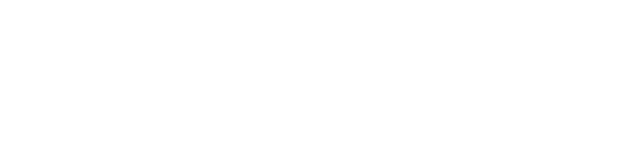
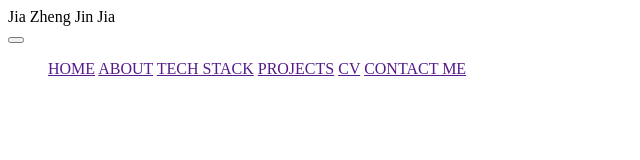
Before and after one commit to j-jinjia/personal-portfolio, a plain HTML site: page index.html in a window 1280 px wide. Shown: the whole page, without its empty margins (0-640 px from the left). Drawn offline with Linux system fonts and the light colour scheme.

Commit message:
Added navbar elements (logo, home, about, tech stack, projects, cv and contact me) on html

```diff
--- a/index.html
+++ b/index.html
@@ -8,7 +8,40 @@
     <title>Personal Portfolio</title>
 </head>
 <body>
-    <nav></nav>
+    <main>
+        <nav class="navbar">
+            <div class= navbar__name>Jia Zheng Jin Jia</div>
+            <div class="navbar__drop-menu">
+            <button class ="drop-menu__btn"></button>
+                <div class ="drop-menu__content">
+                    <ul>
+                        <a href ="">HOME</a>
+                        <a href ="">ABOUT</a>
+                        <a href ="">TECH STACK</a>
+                        <a href ="">PROJECTS</a>
+                        <a href ="">CV</a>
+                        <a href ="">CONTACT ME</a>
+                    </ul>
+                </div>
+
+            </div>
+
+        </nav>
+        <div class="content">
+                <div class="about">
+
+                </div>
+                <div class="techstack">
+
+                </div>
+                <div class="projects">
+
+                </div>
+                <div class="contact">
+
+                </div>
+        </div>
+    </main>
 
 </body>
 </html>
```
Also changed, not shown: 1 other file.
